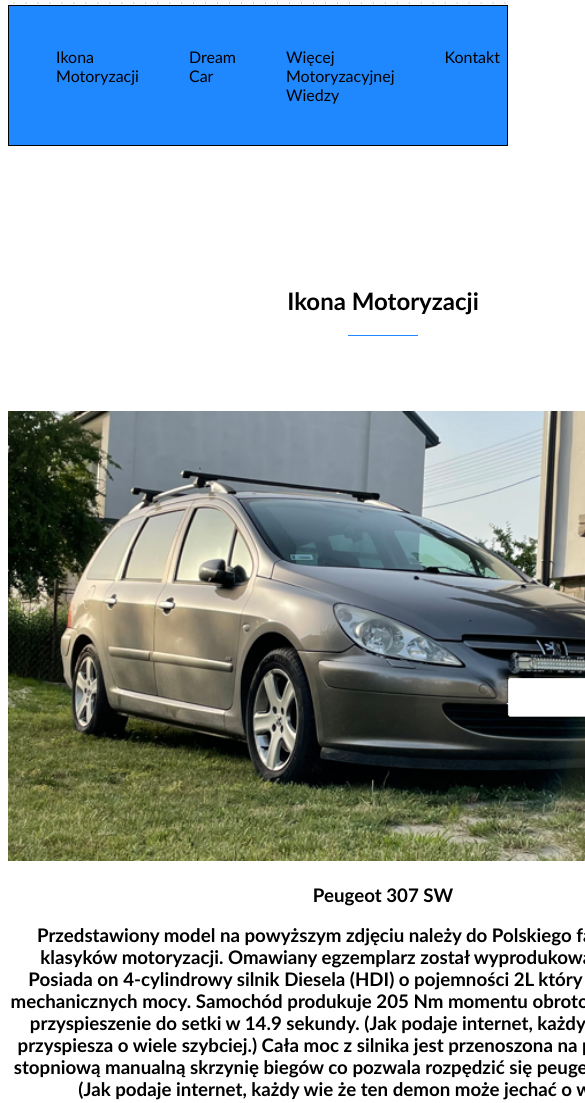
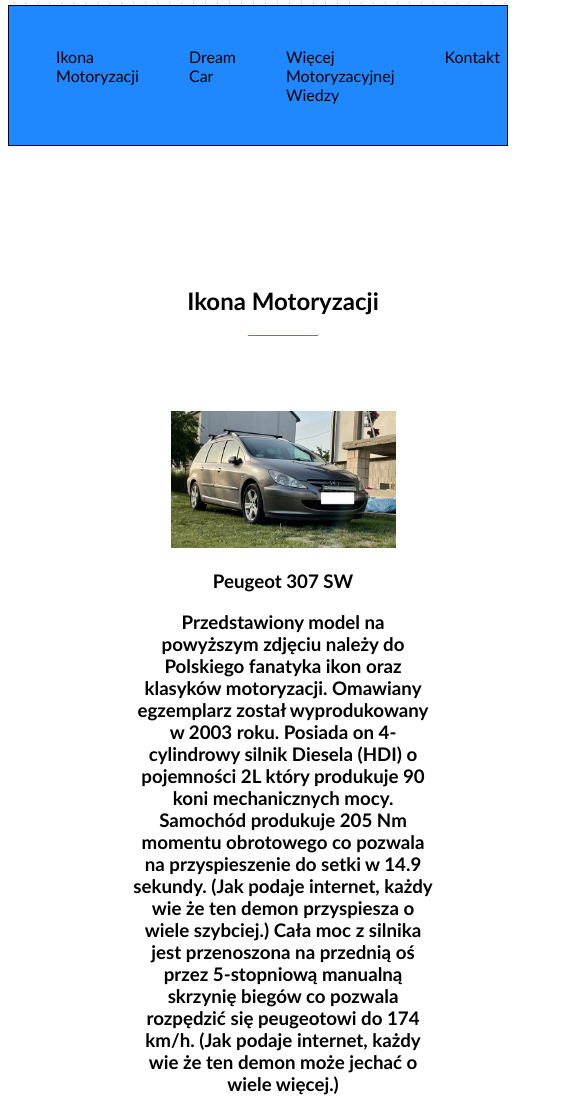
Before and after one commit to Karolovskyy/Motoryzacja, a plain HTML site: page index.html in a window 390 px wide. Shown: the part 503-1606 px from the top of the page, 585 px wide, since content can reach past the window. Drawn offline with Linux system fonts and the light colour scheme; files that its build step writes are made by us from their sources; files whose address does not match are found by name; a web font is replaced by a local one.

Commit message:
Add files via upload

```diff
--- a/style.css
+++ b/style.css
@@ -43,8 +43,11 @@ section {
 .ikona {
    margin: auto;
     text-align: center;
-    width: 750px;
+    width: 100%;
     overflow: visible;
+    display: flex;
+    justify-content: center;
+    align-items: center;
 }
 
 .ikona-img {
@@ -442,7 +445,17 @@ textarea {
     body {
         width: 700px;
     }
-    .lfa-img{
+
+    .ikona-img {
+        height: 75%;
+        width: 75%;
+        justify-content: center;
+        position: relative;
+    }
+    .ikona-head {
+        width: 500px;
+    }
+    .lfa-img {
         height: 75%;
         width: 75%;
         justify-content: center;
@@ -465,6 +478,13 @@ textarea {
     body {
         width: 500px;
     }
+    .ikona{
+        margin-left: 5%;
+    }
+    .ikona-head {
+        width: 300px;
+    }
+
     .lfa-img{
         height: 75%;
         width: 75%;
```
Also changed, not shown: index.html (+2 -2 lines).
